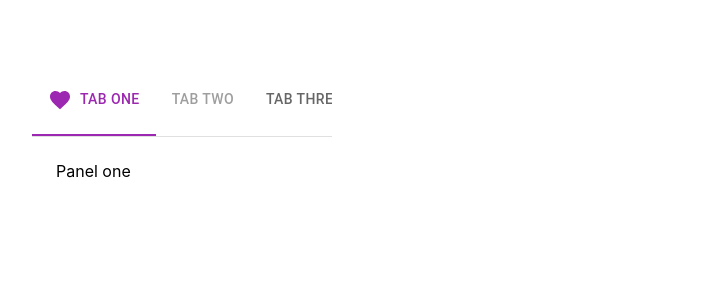
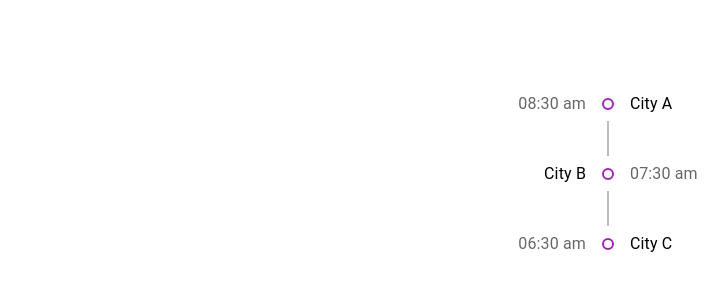
Before and after one commit to Narotam-Mishra/material-ui-learning, a React (Vite) app: page / in a window 1280 px wide. Shown: the top 300 px of the page, without its empty margins (32-760 px from the left). Built offline with nearby package versions, Linux system fonts and the light colour scheme.

Commit message:
mui-learning_1.36_Timeline

```diff
--- a/src/App.tsx
+++ b/src/App.tsx
@@ -5,7 +5,8 @@
 import { AdapterDateFns } from '@mui/x-date-pickers/AdapterDateFnsV3'
 // import MUIPicker from './components/MUIPicker';
 // import MUIDateRangePicker from './components/MUIDateRangePicker';
-import MUITabs from './components/MUITabs';
+// import MUITabs from './components/MUITabs';
+import MUITimeline from './components/MUITimeline';
 
 // import MUIProgress from './components/MUIProgress'
 // import MUISkeleton from './components/MUISkeleton'
@@ -76,7 +77,8 @@
         {/* <MUILoadingButton /> */}
         {/* <MUIPicker /> */}
         {/* <MUIDateRangePicker /> */}
-        <MUITabs />
+        {/* <MUITabs /> */}
+        <MUITimeline />
       </div>
     </LocalizationProvider>
   );
--- /dev/null
+++ b/src/components/MUITimeline.tsx
@@ -0,0 +1,51 @@
+
+
+import {
+  Timeline,
+  TimelineItem,
+  TimelineConnector,
+  TimelineSeparator,
+  TimelineContent,
+  TimelineDot,
+  TimelineOppositeContent
+} from "@mui/lab";
+
+const MUITimeline = () => {
+  return (
+    <Timeline position="alternate">
+        <TimelineItem>
+            <TimelineOppositeContent color={'text.secondary'}>08:30 am</TimelineOppositeContent>
+            <TimelineSeparator>
+                <TimelineDot color="secondary" variant="outlined" />
+                <TimelineConnector />
+            </TimelineSeparator>
+            <TimelineContent>
+                City A
+            </TimelineContent>
+        </TimelineItem>
+
+        <TimelineItem>
+        <TimelineOppositeContent color={'text.secondary'}>07:30 am</TimelineOppositeContent>
+            <TimelineSeparator>
+                <TimelineDot color="secondary" variant="outlined" />
+                <TimelineConnector />
+            </TimelineSeparator>
+            <TimelineContent>
+                City B
+            </TimelineContent>
+        </TimelineItem>
+
+        <TimelineItem>
+        <TimelineOppositeContent color={'text.secondary'}>06:30 am</TimelineOppositeContent>
+            <TimelineSeparator>
+                <TimelineDot color="secondary" variant="outlined" />
+            </TimelineSeparator>
+            <TimelineContent>
+                City C
+            </TimelineContent>
+        </TimelineItem>
+    </Timeline>
+  )
+}
+
+export default MUITimeline
```
Also changed, not shown: ReadMe.txt.
